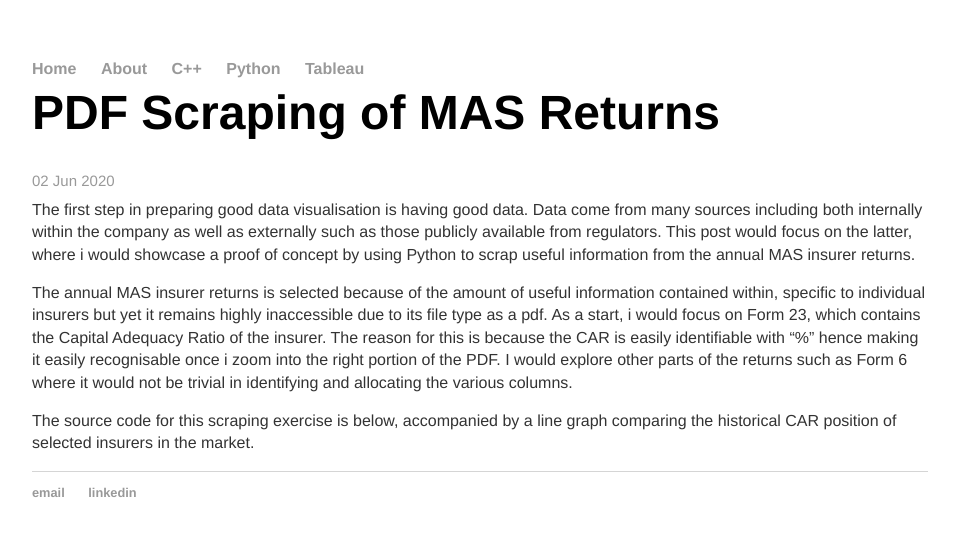
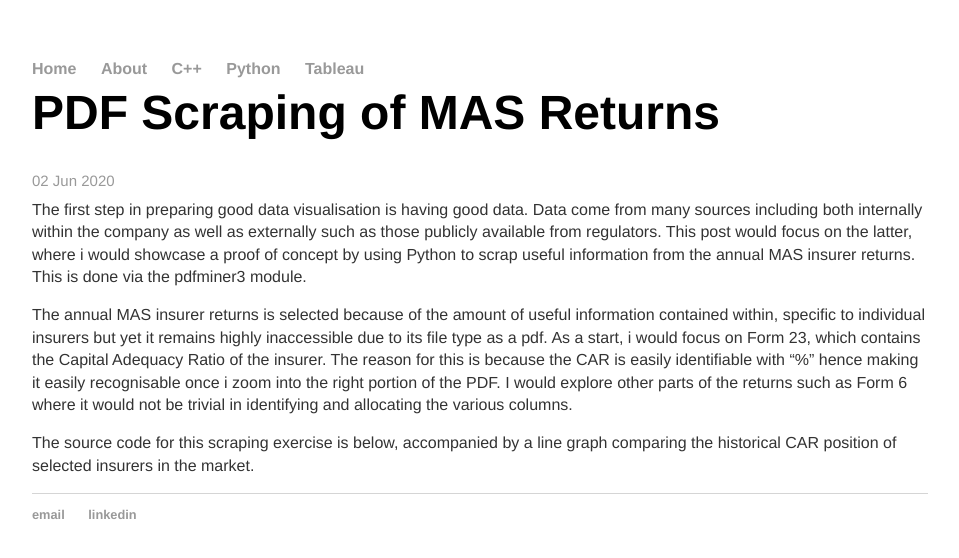
Before and after one commit to cchanzl/Lock-Screen, a Jekyll site: the page built from _posts/2020-06-02-PDF-Scraping-of-MAS-Returns.md, in a window 1280 px wide. Shown: the top 558 px of the page, without its empty margins (160-1119 px from the left). Built offline with Jekyll 4.4.1, drawn with Linux system fonts in a browser that asks for light colours.

Commit message:
Update 2020-06-02-PDF-Scraping-of-MAS-Returns.md

```diff
--- a/_posts/2020-06-02-PDF-Scraping-of-MAS-Returns.md
+++ b/_posts/2020-06-02-PDF-Scraping-of-MAS-Returns.md
@@ -5,7 +5,7 @@ category: python
 date: 2020-06-02
 ---
 
-The first step in preparing good data visualisation is having good data. Data come from many sources including both internally within the company as well as externally such as those publicly available from regulators. This post would focus on the latter, where i would showcase a proof of concept by using Python to scrap useful information from the annual MAS insurer returns.
+The first step in preparing good data visualisation is having good data. Data come from many sources including both internally within the company as well as externally such as those publicly available from regulators. This post would focus on the latter, where i would showcase a proof of concept by using Python to scrap useful information from the annual MAS insurer returns. This is done via the pdfminer3 module.
 
 The annual MAS insurer returns is selected because of the amount of useful information contained within, specific to individual insurers but yet it remains highly inaccessible due to its file type as a pdf. As a start, i would focus on Form 23, which contains the Capital Adequacy Ratio of the insurer. The reason for this is because the CAR is easily identifiable with "%" hence making it easily recognisable once i zoom into the right portion of the PDF. I would explore other parts of the returns such as Form 6 where it would not be trivial in identifying and allocating the various columns.
 
```
